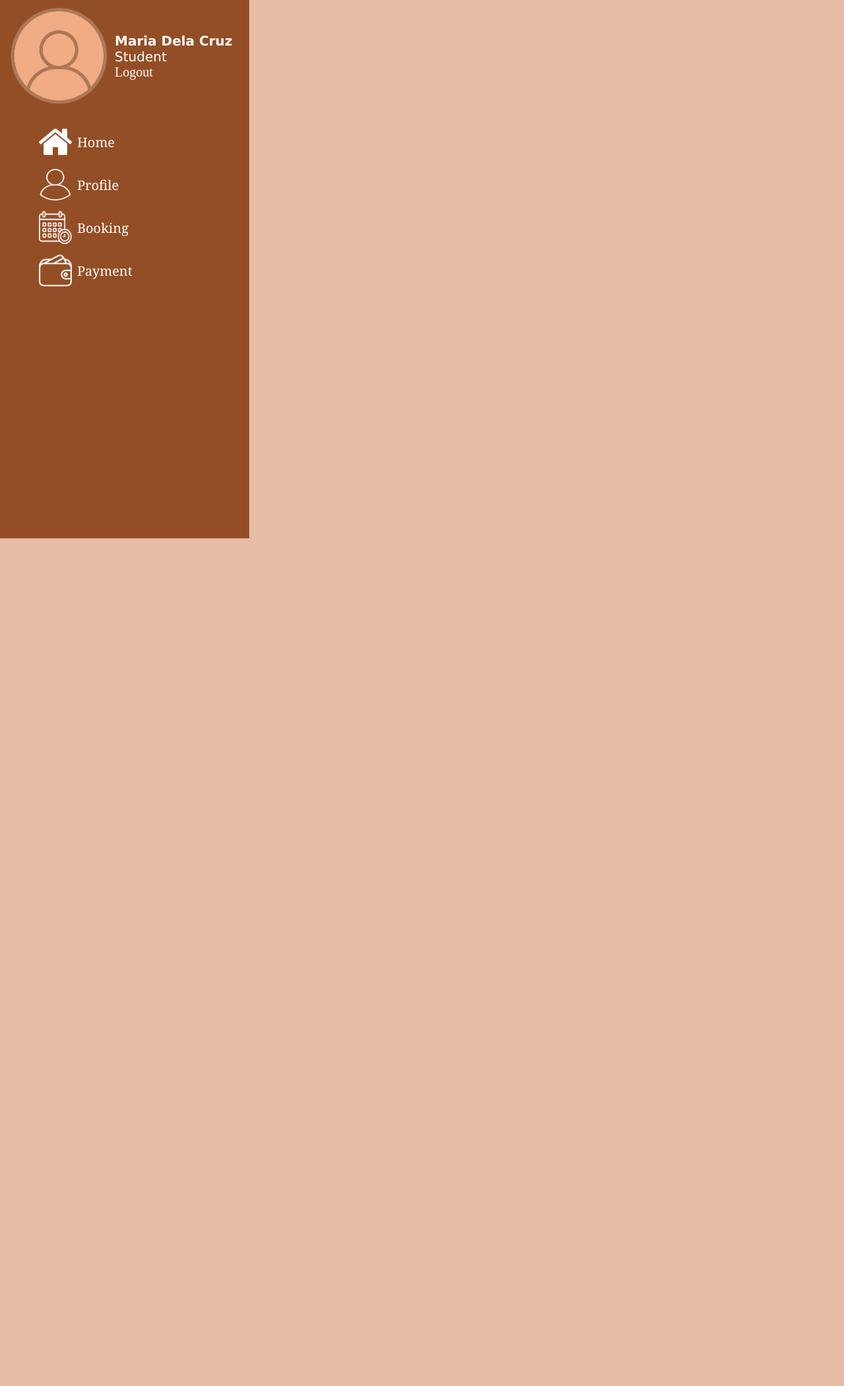
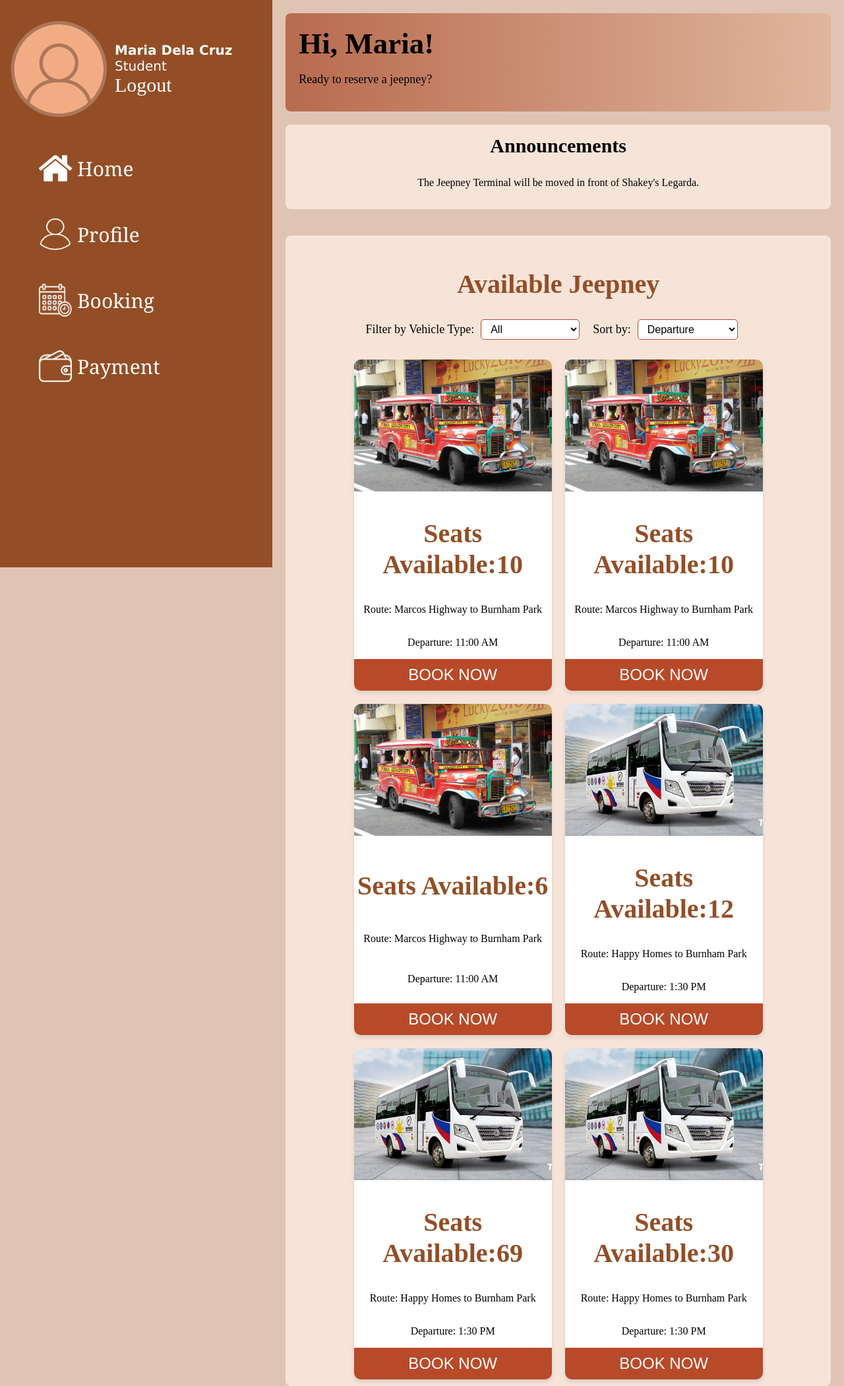
Before and after one commit to davon09/QuickieJeepney, a PHP site: page /menu/menu.html in a window 1280 px wide. Shown: the whole page at 66% size. Before the commit the page ends 816 px from the top, so only its background shows below. Run offline with PHP 8.4, Linux system fonts and the light colour scheme.

Commit message:
to be continued by jaira menu

```diff
--- a/menu/menu.css
+++ b/menu/menu.css
@@ -1,15 +1,17 @@
 
 body{
     height: 100vh;
-    background: #e5bca4;
+    background: #e0c4b3;
+    margin: 0;
+    display: flex;
 }
 .sidebar{
-    position:fixed;
+    position:relative;
     top:0;
     left:0;
     height:100%;
-    width:350px;
-    padding: 10px 14px;
+    width:550px;
+    padding: 30px 14px;
     background: #934e26;
     z-index: 100;
 }
@@ -18,11 +20,12 @@ body{
 }
 .menu-links{
     list-style-type:none;
-    padding: 0;
+    padding: 20px 0px;
     margin:0;
+
 }
 .nav-link{
-    margin-bottom: 15px;
+    margin-bottom: 50px;
 
 }
 .sidebar .text{
@@ -105,6 +108,7 @@ a:link {
     color: white;
     background-color: transparent;
     text-decoration: none;
+    font-size: 30px;
   }
 
   a:visited {
@@ -125,3 +129,144 @@ a:link {
     text-decoration: underline;
   }
   /*===============================================*/
+  /* added by dave */
+  .main-content {
+
+    padding: 20px;
+    width: calc(100% - 100px);
+    display: flex;
+    flex-direction: column;
+}
+
+.welcome {
+    background :linear-gradient(to right, #b86b4e, #e0b69d);
+    padding: 20px;
+    border-radius: 8px;
+    margin-bottom: 20px;
+}
+
+.welcome h2 {
+    margin: 0;
+    font-size: 45px;
+    font-display: sans-serif;
+
+}
+
+.welcome p {
+    font-size: 18px;
+}
+
+.announcements {
+    background-color: #f7e4d9;
+    padding: 15px;
+    border-radius: 8px;
+    margin-bottom: 20px;
+}
+
+.announcements h3 {
+    text-align: center;
+    margin-top: 0;
+    font-size: 30px;
+}
+.announcements p {
+    text-align: center
+
+}
+
+.available-jeepney {
+    background-color: #f7e4d9;
+    padding: 10px;
+    border-radius: 8px;
+    margin-top: 20px;
+}
+
+.available-jeepney h3 {
+    text-align: center;
+    font-size: 40px;
+    color: #934e26;
+    margin-bottom: 20px;
+}
+
+.filters {
+    display: flex;
+    justify-content: center;
+    align-items: center;
+    margin-bottom: 20px;
+    padding: 10px;
+    background-color: #f7e4d9;
+    border-radius: 8px;
+}
+
+.filters label {
+    font-size: 18px;
+    margin-right: 10px;
+}
+
+.filters select {
+    padding: 5px 10px;
+    font-size: 16px;
+    background-color: white;
+    border: 1px solid #b84a29;
+    border-radius: 5px;
+    cursor: pointer;
+}
+
+.filters label, .filters select {
+    display: flex;
+    align-items: center;
+}
+
+.filters > * {
+    margin-right: 20px; /* Adjust the margin for closer spacing */
+}
+
+.filters select {
+    min-width: 150px; /* Ensures dropdowns have consistent width */
+}
+
+.jeepney-cards {
+    display: flex;
+    flex-wrap: wrap;
+    gap: 20px;
+    justify-content: center;
+}
+
+.jeepney-card {
+    position: relative;
+    background: white;
+    border-radius: 10px;
+    overflow: hidden;
+    width: 300px;
+    text-align: center;
+    box-shadow: 0 4px 6px rgba(0, 0, 0, 0.1);
+    display: flex;
+    flex-direction: column;
+    justify-content: space-between;
+    cursor: pointer; /* Makes the whole card clickable */
+    transition: transform 0.3s ease;
+}
+.jeepney-card:hover {
+    transform: scale(1.05);
+}
+
+.jeepney-card img {
+    width: 100%;
+    height: 200px;
+    object-fit: cover;
+    cursor: pointer;
+}
+
+.book-now {
+    background-color: #b84a29;
+    color: white;
+    padding: 10px 0;
+    border: none;
+    width: 100%;
+    font-size: 1.5rem;
+    cursor: pointer;
+    transition: background 0.3s ease;
+}
+
+.book-now:hover {
+    background-color: #8b4217;
+}
--- a/menu/menu.html
+++ b/menu/menu.html
@@ -46,8 +46,95 @@
             </div>
         </div>
     </nav>
-    <section>
 
+    <section class="main-content">
+        <div class="welcome">
+            <h2>Hi, Maria!</h2>
+            <p>Ready to reserve a jeepney?</p>
+        </div>
+
+        <div class="announcements">
+            <h3>Announcements</h3>
+            <p>The Jeepney Terminal will be moved in front of Shakey's Legarda.</p>
+        </div>
+
+        <div class="available-jeepney">
+            <h3>Available Jeepney</h3>
+            <div class="filters">
+                <label for="vehicle-type">Filter by Vehicle Type:</label>
+                <select id="vehicle-type">
+                    <option value="all">All</option>
+                    <option value="all">Jeepney</option>
+                    <option value="all">Bus</option>
+
+                </select>
+                <label for="sort-by">Sort by:</label>
+                <select id="sort-by">
+                    <option value="departure">Departure</option>
+                    <option value="departure">Time</option>
+                    <option value="departure">Available Seats</option>
+                    <!-- Add more sorting options here -->
+                </select>
+            </div>
+
+            <div class="jeepney-cards">
+                <!-- Each card structure -->
+                <div class="jeepney-card" data-type="jeep" data-departure="11:00">
+                    <img src="jeep1.jpg" alt="Jeepney Image">
+                    <h3>Seats Available:10</h3>
+                    <p>Route: Marcos Highway to Burnham Park</p>
+
+                    <p>Departure: 11:00 AM</p>
+
+                    <button class="book-now">BOOK NOW</button>
+                </div>
+                <div class="jeepney-card" data-type="jeep" data-departure="11:00">
+                    <img src="jeep1.jpg" alt="Jeepney Image">
+                    <h3>Seats Available:10</h3>
+                    <p>Route: Marcos Highway to Burnham Park</p>
+
+                    <p>Departure: 11:00 AM</p>
+
+                    <button class="book-now">BOOK NOW</button>
+                </div>
+                <div class="jeepney-card" data-type="jeep" data-departure="11:00">
+                    <img src="jeep1.jpg" alt="Jeepney Image">
+                    <h3>Seats Available:6</h3>
+                    <p>Route: Marcos Highway to Burnham Park</p>
+
+                    <p>Departure: 11:00 AM</p>
+
+                    <button class="book-now">BOOK NOW</button>
+                </div>
+
+                <div class="jeepney-card" data-type="bus" data-departure="13:30">
+                    <img src="bus1.jpg" alt="Bus Image">
+                    <h3>Seats Available:12</h3>
+                    <p>Route: Happy Homes to Burnham Park</p>
+
+                    <p>Departure: 1:30 PM</p>
+
+                    <button class="book-now">BOOK NOW</button>
+                </div>
+                <div class="jeepney-card" data-type="bus" data-departure="13:30">
+                    <img src="bus1.jpg" alt="Bus Image">
+                    <h3>Seats Available:69</h3>
+                    <p>Route: Happy Homes to Burnham Park</p>
+
+                    <p>Departure: 1:30 PM</p>
+
+                    <button class="book-now">BOOK NOW</button>
+                </div>
+                <div class="jeepney-card" data-type="bus" data-departure="13:30">
+                    <img src="bus1.jpg" alt="Bus Image">
+                    <h3>Seats Available:30 </h3>
+                    <p>Route: Happy Homes to Burnham Park</p>
+                    <p>Departure: 1:30 PM</p>
+                    <button class="book-now">BOOK NOW</button>
+                </div>
+
+        </div>
     </section>
+
     </body>
 </html>
--- a/menu/menu.js
+++ b/menu/menu.js
@@ -0,0 +1,49 @@
+document.addEventListener('DOMContentLoaded', () => {
+    const vehicleTypeSelect = document.getElementById('vehicle-type');
+    const sortBySelect = document.getElementById('sort-by');
+    const vehicleCards = document.querySelectorAll('.jeepney-card');
+
+    // Function to filter vehicle cards based on type
+    function filterVehicles() {
+        const selectedType = vehicleTypeSelect.value;
+
+        vehicleCards.forEach(card => {
+            const vehicleType = card.getAttribute('data-type');
+            if (selectedType === 'all' || vehicleType === selectedType) {
+                card.style.display = 'flex';
+            } else {
+                card.style.display = 'none';
+            }
+        });
+    }
+
+    // Function to sort vehicle cards by departure time
+    function sortVehicles() {
+        const sortedCards = Array.from(vehicleCards).sort((a, b) => {
+            const timeA = a.getAttribute('data-departure');
+            const timeB = b.getAttribute('data-departure');
+
+            return timeA.localeCompare(timeB); // Sorts times in ascending order
+        });
+
+        const jeepneyList = document.querySelector('.jeepney-cards');
+        jeepneyList.innerHTML = ''; // Clear the list
+
+        sortedCards.forEach(card => {
+            jeepneyList.appendChild(card); // Re-append in sorted order
+        });
+    }
+
+    // Event listeners for filter and sort
+    vehicleTypeSelect.addEventListener('change', () => {
+        filterVehicles();
+        sortVehicles(); // Ensure it's sorted after filtering
+    });
+
+    sortBySelect.addEventListener('change', () => {
+        sortVehicles(); // Sort whenever the sort option is changed
+    });
+
+    // Initial sorting on page load
+    sortVehicles();
+});
```
Also changed, not shown: menu/bus1.jpg (added), menu/jeep1.jpg (added).
